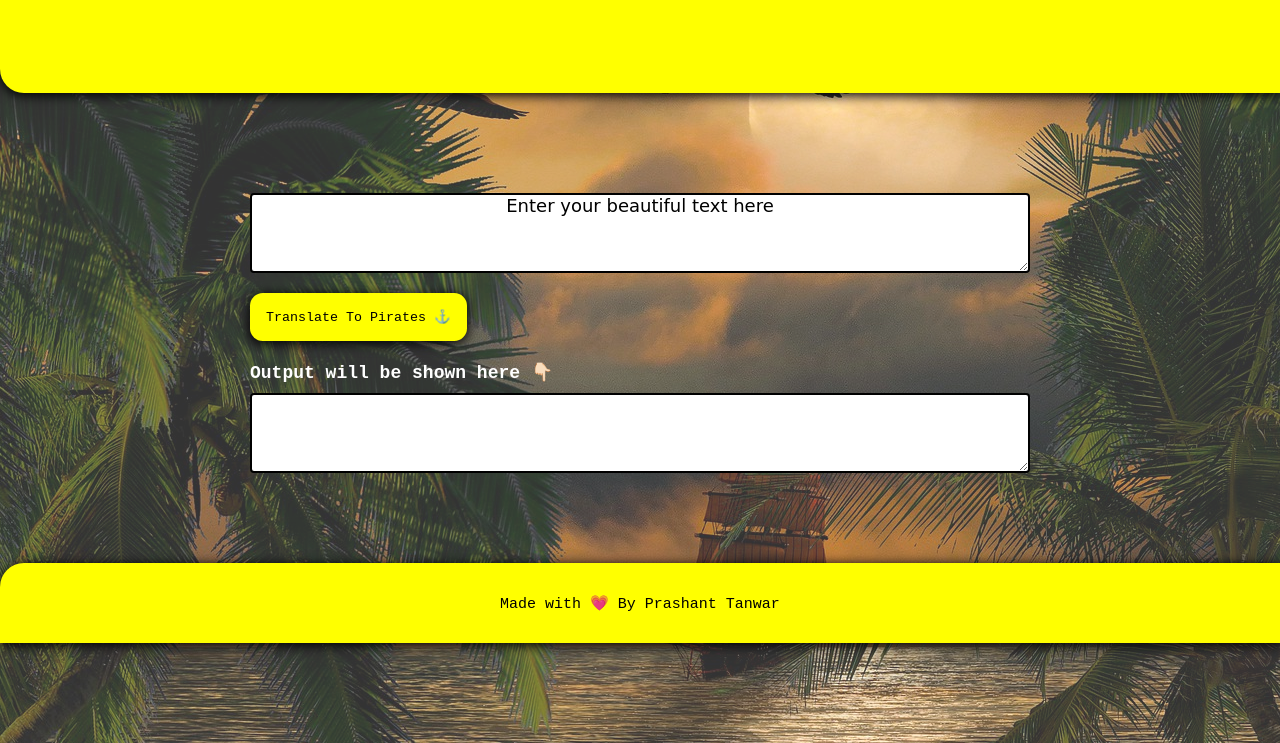
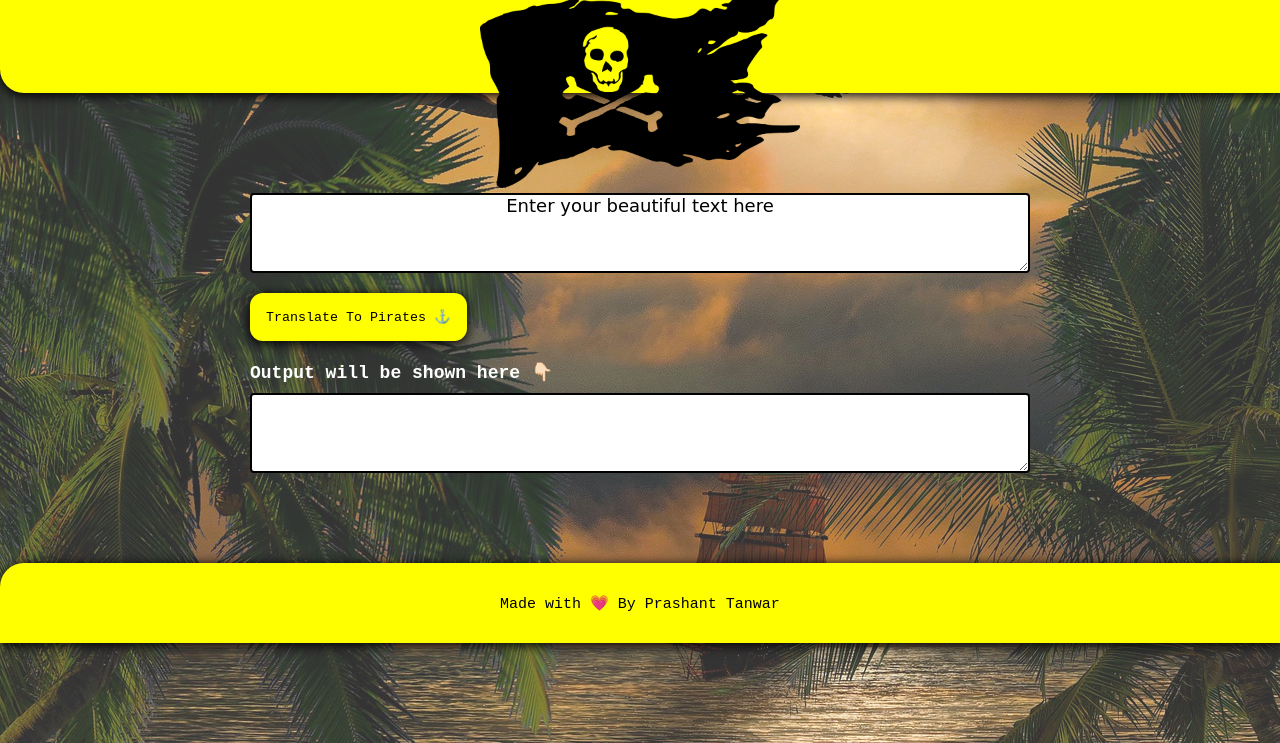
Before and after one commit to Prashantrajput11/letspeakpirates, a plain HTML site: page index.html in a window 1280 px wide. Shown: the part 57-800 px from the top of the page. Drawn offline with Linux system fonts and the light colour scheme; a web font is replaced by a local one.

Commit message:
made changes in base file

```diff
--- a/index.html
+++ b/index.html
@@ -11,7 +11,7 @@
     <header class="top-header">
         <h1>Pirates Rule!</h1>
 
-            <img src="./header-image.png" alt="" srcset="">
+            <img src="./images/header-image.png" alt="" srcset="">
 
 
     </header>
```
